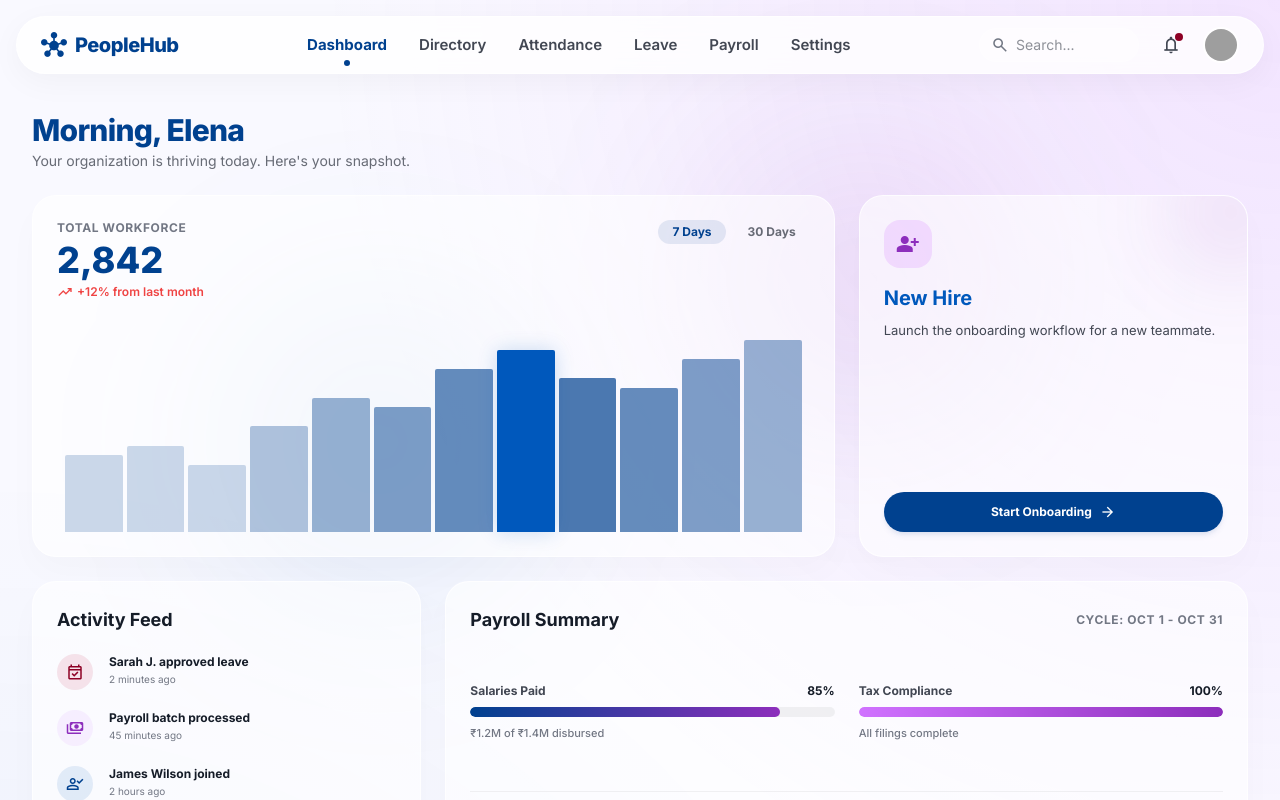
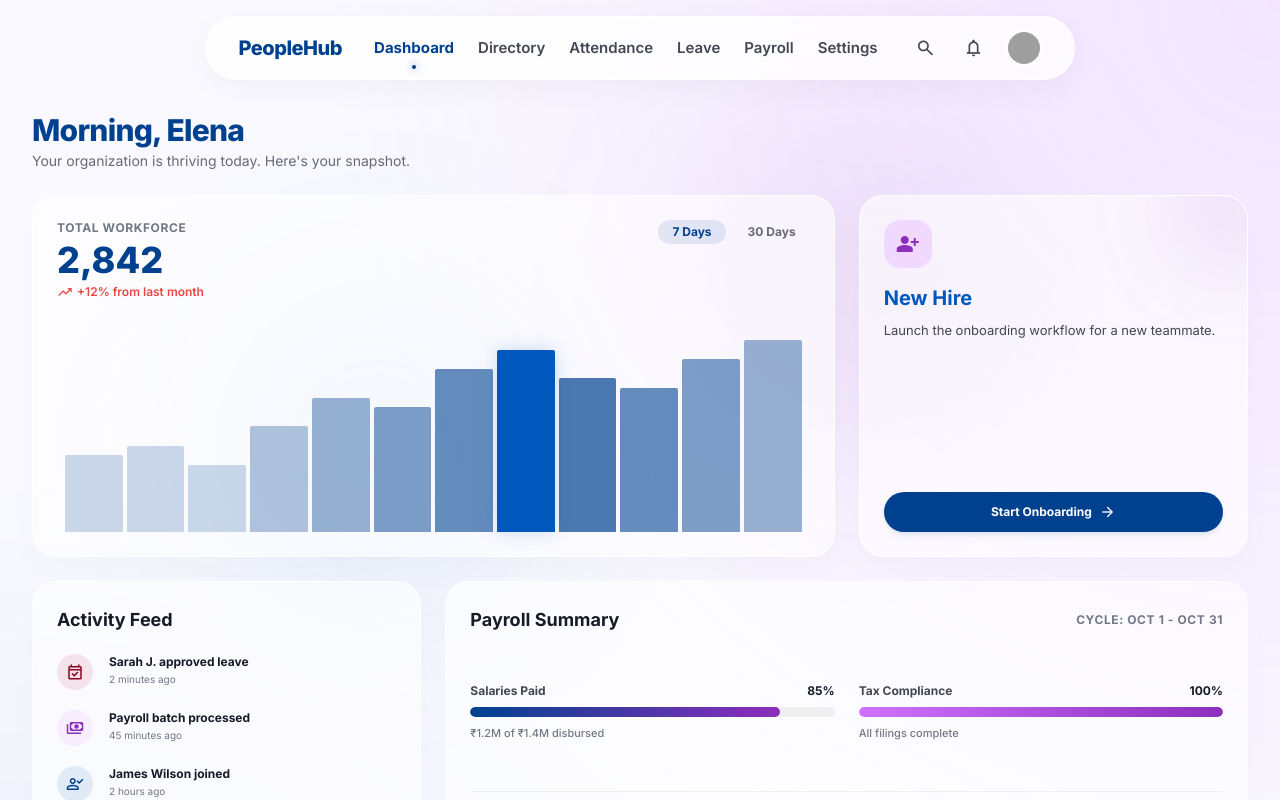
Before and after one commit to bugsnaxor-exe/Odoo-x-Adamas, a React (Vite) app in the folder client/: page /login in a window 1280 px wide. Both pictures are taken after a click on the button "Elena (HR Admin)". Shown: the top 800 px of the page. Built offline with nearby package versions, Linux system fonts and the light colour scheme; no server answers; grey boxes are pictures that could not be loaded.

Commit message:
style: adjust floating navbar to match design width and search icons

```diff
--- a/client/src/components/Layout/Header.jsx
+++ b/client/src/components/Layout/Header.jsx
@@ -27,20 +27,17 @@ export default function Header() {
   ];
 
   return (
-    <nav className="fixed top-4 left-4 right-4 z-50 max-w-7xl mx-auto glass-navbar rounded-full px-6 py-2.5 flex items-center justify-between transition-all duration-300">
+    <nav className="fixed top-4 left-0 right-0 z-50 mx-auto glass-navbar rounded-full px-8 h-16 flex items-center justify-between transition-all duration-300 w-full max-w-fit shadow-[0px_20px_40px_rgba(0,0,0,0.05)] gap-8">
 
       {/* Brand Logo */}
       <div className="flex items-center gap-2 cursor-pointer" onClick={() => navigate(isAdmin ? '/dashboard' : '/attendance')}>
-        <span className="material-symbols-outlined text-[26px] text-primary" style={{ fontVariationSettings: "'FILL' 1" }}>
-          hub
-        </span>
         <span className="font-headline-md text-xl font-extrabold text-primary tracking-tight">
           PeopleHub
         </span>
       </div>
 
       {/* Navigation Links (Horizontal Menu) */}
-      <div className="hidden md:flex items-center gap-8 font-semibold text-[15px]">
+      <div className="hidden md:flex items-center gap-6 font-semibold text-[15px]">
         {menuItems.map((item) => {
           const isActive = location.pathname === item.path;
           return (
@@ -53,7 +50,7 @@ export default function Header() {
             >
               {item.label}
               {isActive && (
-                <span className="absolute bottom-[-6px] left-1/2 -translate-x-1/2 w-1.5 h-1.5 bg-primary rounded-full animate-pulse"></span>
+                <span className="absolute bottom-[-6px] left-1/2 -translate-x-1/2 w-1 h-1 bg-primary rounded-full animate-pulse shadow-[0_0_8px_#0058bc]"></span>
               )}
             </NavLink>
           );
@@ -62,26 +59,12 @@ export default function Header() {
 
       {/* Right-side Controls: Search, Notifications, Avatar */}
       <div className="flex items-center gap-4 relative">
-        {/* Search Input pill */}
-        <div className="relative hidden sm:block">
-          <span className="material-symbols-outlined absolute left-3 top-1/2 -translate-y-1/2 text-outline text-[18px]">
-            search
-          </span>
-          <input
-            type="text"
-            placeholder="Search..."
-            className="bg-white/30 hover:bg-white/50 focus:bg-white/60 border border-white/20 focus:border-primary rounded-full py-1.5 pl-9 pr-4 text-sm placeholder-on-surface-variant/60 outline-none w-40 focus:w-48 transition-all"
-          />
-        </div>
-
-        {/* Search button for small screens */}
-        <button className="sm:hidden text-on-surface-variant hover:text-primary flex items-center justify-center p-1.5 rounded-full hover:bg-white/30 transition-all">
+        <button className="text-on-surface-variant hover:text-primary flex items-center justify-center p-1.5 rounded-full hover:bg-white/30 transition-all">
           <span className="material-symbols-outlined text-[20px]">search</span>
         </button>
 
         <button className="text-on-surface-variant hover:text-primary flex items-center justify-center p-1.5 rounded-full hover:bg-white/30 transition-all relative">
           <span className="material-symbols-outlined text-[20px]">notifications</span>
-          <span className="absolute top-1 right-1 w-2 h-2 bg-tertiary rounded-full"></span>
         </button>
 
         {/* User Menu Dropdown */}
```
